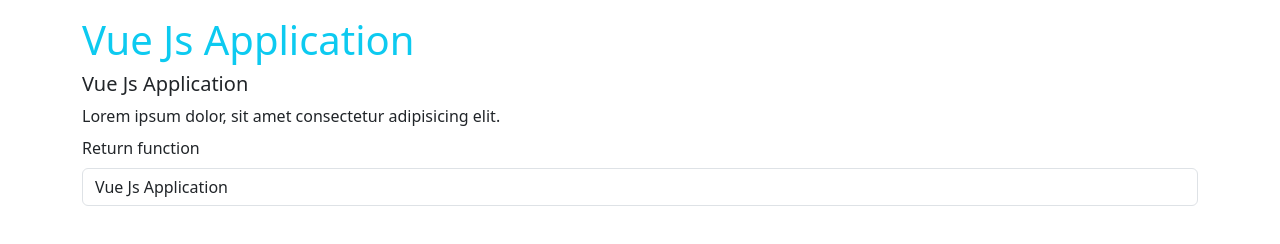
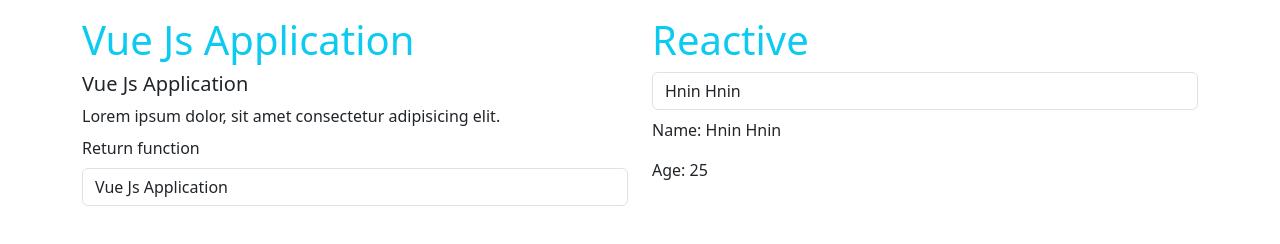
Before and after one commit to nandar510217/Vue-fundamental, a plain HTML site: page vueapp1/index.html in a window 1280 px wide. Drawn offline with nearby package versions, Linux system fonts and the light colour scheme.

Commit message:
reactive

```diff
--- a/vueapp1/index.html
+++ b/vueapp1/index.html
@@ -14,27 +14,46 @@
 
     <div class="container mt-3">
         <div id="app">
-            <h1 class="text-info">{{title}}</h1>
-            <h5 class="mb-2">{{title}}</h5>
-            <div class="mb-2">{{para}}</div>
-            <div class="mb-2">{{myfun()}}</div>
+            <div class="row">
+                <!-- ref -->
+                <div class="col-md-6">
+                    <h1 class="text-info">{{title}}</h1>
+                    <h5 class="mb-2">{{title}}</h5>
+                    <div class="mb-2">{{para}}</div>
+                    <div class="mb-2">{{myfun()}}</div>
+                    <input type="text" v-model="title" class="form-control">
+                </div>
 
-                <input type="text" v-model="title" class="form-control">
+                <!-- Reactive -->
+                <div class="col-md-6">
+                    <h1 class="text-info">Reactive</h1>
+                    <input type="text" v-model="person.name" class="form-control mb-2">
+                    <p>Name: {{person.name}}</p>
+                    <p>Age: {{person.age}}</p>
+                </div>
+            </div>
         </div>
     </div>
 
     <script>
-        const {createApp, ref} = Vue
+        const {createApp, ref, reactive} = Vue
         const app = createApp({
             setup() {
+                // ref
                 const title = ref("Vue Js Application");
                 const para = "Lorem ipsum dolor, sit amet consectetur adipisicing elit. "
-
                 const myfun = () => {
                     return "Return function"
                 }
 
-                return {title, para, myfun}
+                // Reactive
+                const person = reactive({
+                    name: 'Hnin Hnin',
+                    age: '25',
+                    location: 'Monywa'
+                })
+
+                return {title, para, myfun, name, person}
             }
         })
         app.mount('#app')
```
